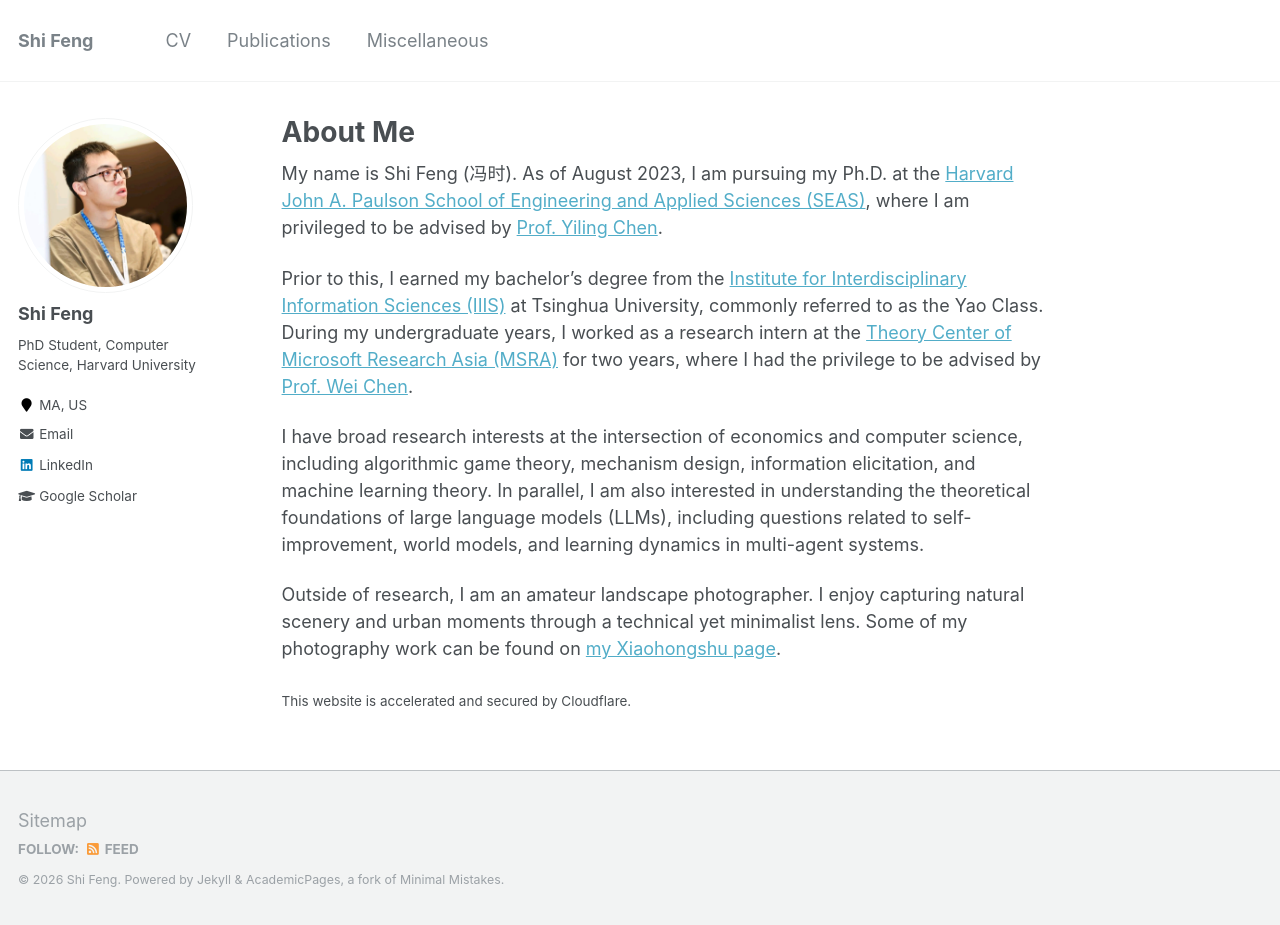
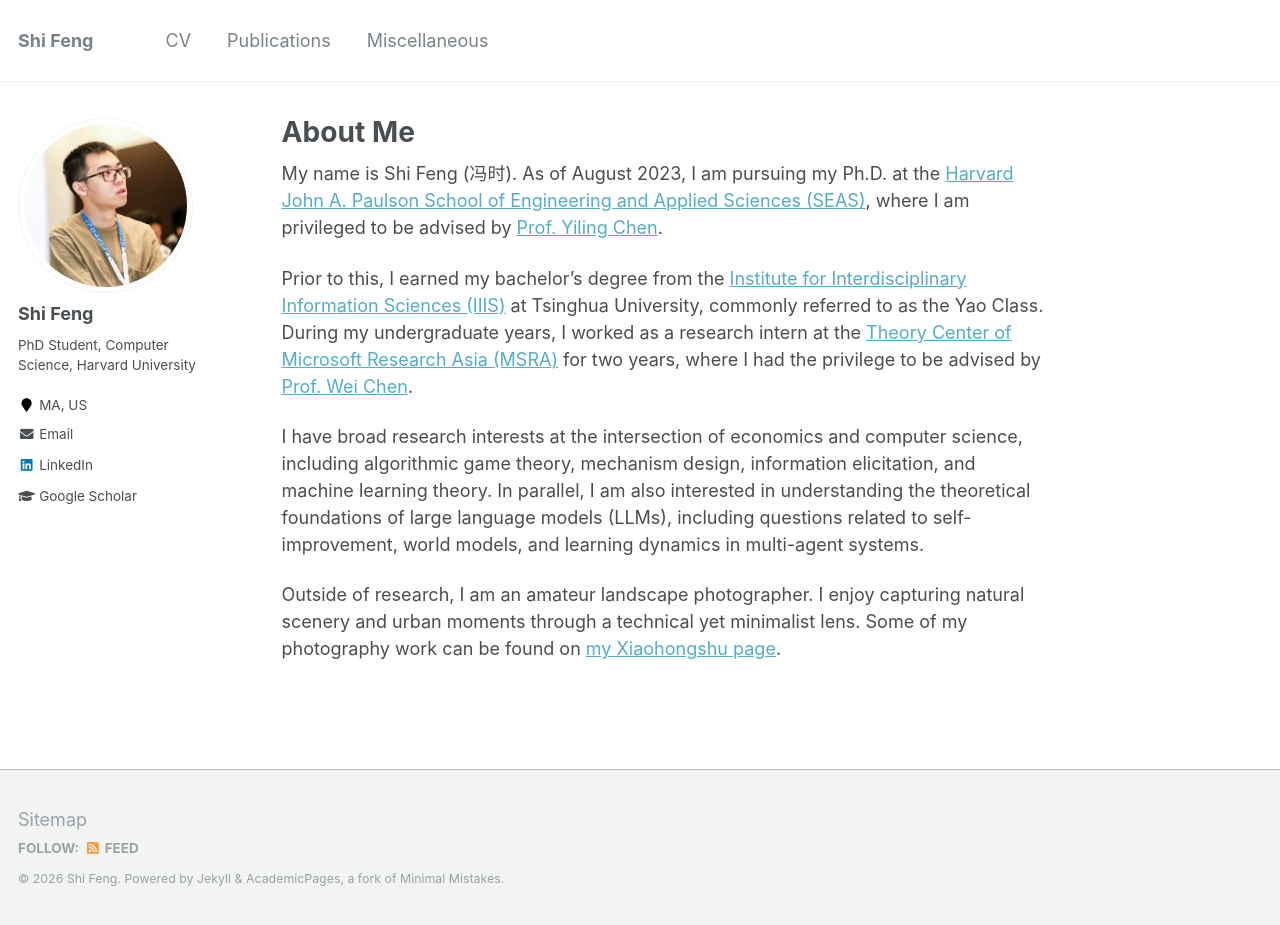
Before and after one commit to fengtony686/fengshi.link, a Jekyll site: the page built from _pages/about.md, in a window 1280 px wide and 925 px high. Built offline with Jekyll 4.4.1, drawn with Linux system fonts in a browser that asks for light colours.

Commit message:
Remove Cloudflare note from about page
Removed a note about Cloudflare from the about page.

```diff
--- a/_pages/about.md
+++ b/_pages/about.md
@@ -23,9 +23,6 @@
 
 Outside of research, I am an amateur landscape photographer. I enjoy capturing natural scenery and urban moments through a technical yet minimalist lens. Some of my photography work can be found on [my Xiaohongshu page](https://www.xiaohongshu.com/user/profile/6339c4e600000000180291b2).
 
-<small>This website is accelerated and secured by Cloudflare.</small>
-
-
 <!-- My name is Shi Feng (冯时). As of August 2023, I am pursuing my Ph.D. at the [Harvard John A. Paulson School of Engineering and Applied Sciences](https://seas.harvard.edu/). I am privileged to be advised by  [Prof. Yiling Chen](https://yiling.seas.harvard.edu/). Prior to this, I earned my bachelor's degree from the [Institute for Interdisciplinary Information Sciences](https://iiis.tsinghua.edu.cn/en/) at Tsinghua University, commonly referred to as the Yao Class.
 I have a broad research interest in the intersection of economics and computer science. This includes topics such as algorithmic game theory, machine learning theory, causality, and network science. Recently, my focus has shifted towards understanding the theoretical foundations of large language models (LLM).
 During my undergraduate years, I was immensely fortunate to receive guidance from several kind and inspiring professors. I am deeply thankful to them:
```
